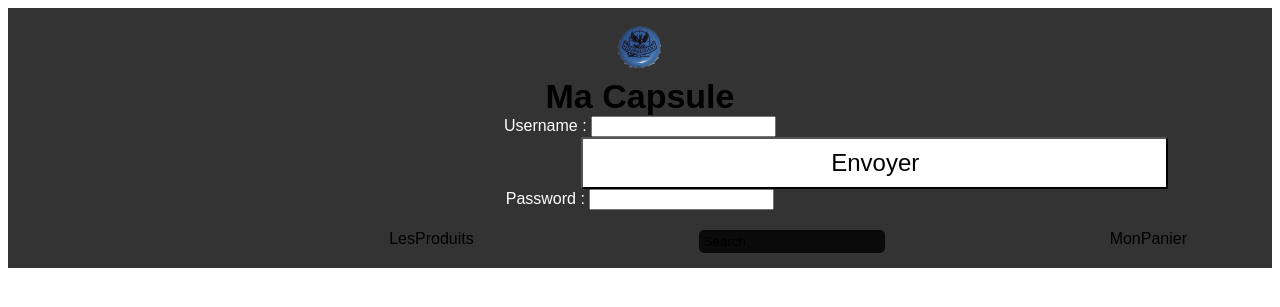
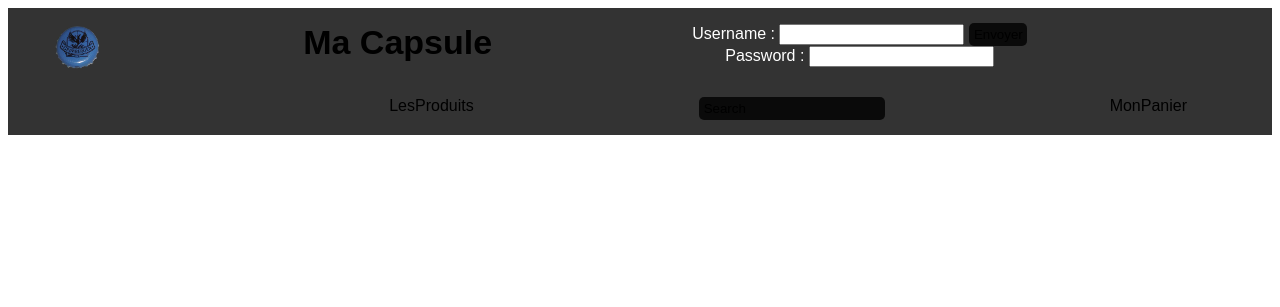
Before and after one commit to BenLeg/Projet_TechnoWeb, a PHP site: page /myHeaderLigne.php in a window 1280 px wide. Shown: the top 307 px of the page. Run offline with PHP 8.4, Linux system fonts and the light colour scheme; data that the repository does not hold is empty.

Commit message:
Update style.css

```diff
--- a/style.css
+++ b/style.css
@@ -1,5 +1,6 @@
 
 #conteneur2, #conteneur1  {
+    display: flex;
     font-family : arial;
     margin: 0;
     text-decoration: none;
@@ -134,7 +135,7 @@ aside p{
     font-size: x-large;
 }
 
- input[type=submit]
+.selected_product input[type=submit]
 {
     width:50%;
     cursor:pointer;
@@ -146,7 +147,8 @@ aside p{
     margin-left: 40%;
 }
 
-input[type=submit]:hover
+
+.selected_product input[type=submit]:hover
 {
     box-shadow: 1px 1px 6px black;
 }
```
